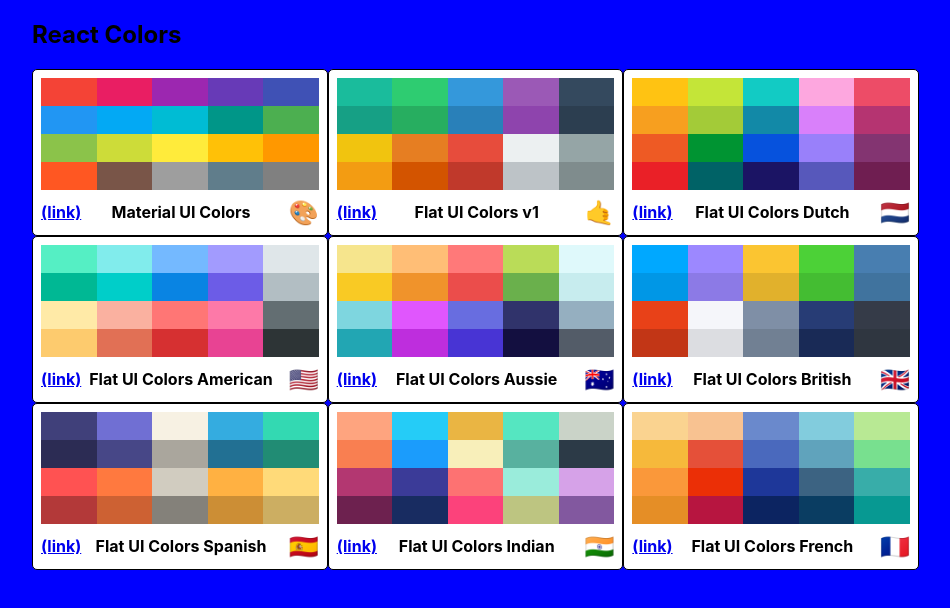
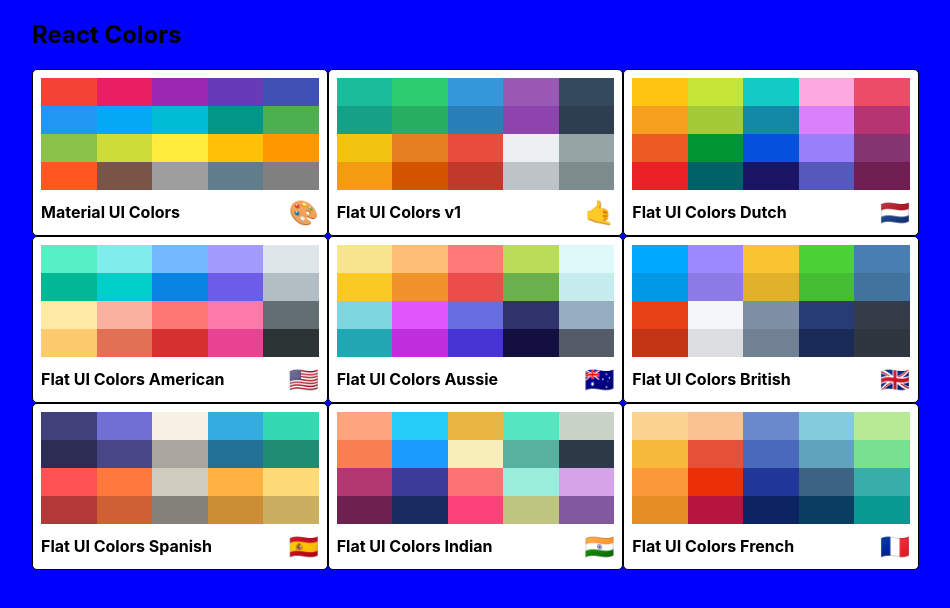
Before and after one commit to timwbodine/color-palette, a React (Create React App) app: page / in a window 1280 px wide. Shown: the top 608 px of the page, without its empty margins (160-1110 px from the left). Built offline with nearby package versions, Linux system fonts and the light colour scheme.

Commit message:
replace router link with history push

```diff
--- a/src/App.js
+++ b/src/App.js
@@ -14,7 +14,7 @@
   render() {
     return (
       <Switch>
-        <Route exact path='/' render={() => <PaletteList palettes={seedColors}/>}/>
+        <Route exact path='/' render={(routeProps) => <PaletteList palettes={seedColors} {...routeProps}/>}/>
     <Route exact path='/palette/:id'
            render={(routeProps) => <Palette palette={generatePalette(this.findPalette(routeProps.match.params.id))}/>}/>
       </Switch>
--- a/src/MiniPalette.js
+++ b/src/MiniPalette.js
@@ -47,13 +47,13 @@
     const { classes, paletteName, id, emoji, colors } = props;
 
     return (
-        <div className={classes.root}>
+        <div className={classes.root} onClick={props.goToPalette}>
             <div className={classes.colors}>
                 {colors.map((col) => (
                     <div className={classes.colorbox} style={{backgroundColor: col.color}}><div className={classes.clearfix}>.</div></div>
                 ))}
             </div>
-            <h5 className={classes.title}><Link to={`/palette/${id}`}>(link)</Link>{paletteName}<span className={classes.emoji}>{emoji}</span></h5>
+            <h5 className={classes.title}>{paletteName}<span className={classes.emoji}>{emoji}</span></h5>
 
         </div>
     );
--- a/src/PaletteList.js
+++ b/src/PaletteList.js
@@ -30,7 +30,12 @@
 
     }
 }
+
+
 class PaletteList extends Component {
+    goToPalette(id) {
+        this.props.history.push(`/palette/${id}`);
+    }
     render() {
     const { palettes, classes } = this.props;
         return (
@@ -41,7 +46,7 @@
                     </nav>
                     <div className={classes.palettes}>
                         {palettes.map((p) => (
-                            <MiniPalette {...p}/>
+                            <MiniPalette {...p} goToPalette={() => this.goToPalette(p.id)}/>
                         ))}
                     </div>
                 </div>
```
